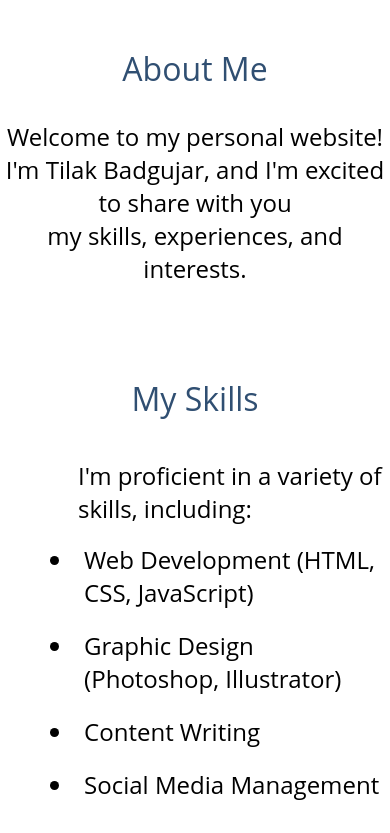
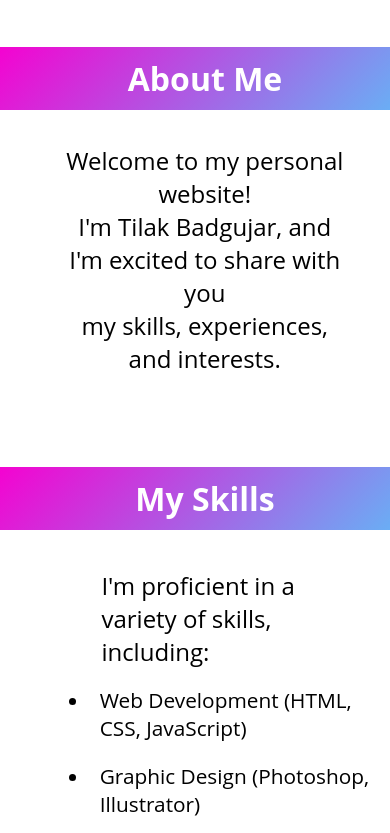
Before and after one commit to Webtilak/my-resume-, a plain HTML site: page index.html in a window 390 px wide. Shown: the part 791-1624 px from the top of the page. Drawn offline with Linux system fonts and the light colour scheme.

Commit message:
Add files via upload

```diff
--- a/style.css
+++ b/style.css
@@ -17,7 +17,6 @@ body {
     flex-direction: column;
     justify-content: center;
 }
-
 .title > h1 {
     color: white;
     font-family: 'Montserrat', sans-serif;
@@ -151,10 +150,12 @@ hr {
     font-size: 1.5rem;
     padding-top: 2%;
     padding-left: 38%;
+    margin: auto ;
 }
 
 li{
     padding: 10px;
+    margin: auto;
 }
 
 .thank {
@@ -231,7 +232,7 @@ li{
 @media (max-width: 600px){
     .title > h1 {
         font-size: 2rem;
-        animation: left-in 2s linear;
+        animation: left-in 1.5s linear;
     }
 
     @keyframes left-in {
@@ -245,7 +246,7 @@ li{
 
     .title > p {
         font-size: 1.5rem;
-        animation: right-in 2s linear;
+        animation: right-in 1.5s linear;
     }
 
     @keyframes right-in {
@@ -257,12 +258,33 @@ li{
         }
     }
 
+    .about > .first > h2,
+    .about > .second > h2,
+    .about > .third > h2,
+    .about > .fourth > h2,
+    .about > .fifth > h2 {
+        background: linear-gradient(135deg, #f403d1, #64b5f6);
+        color: white;
+        padding: 10px;
+        font-weight: bold;
+        width: 100%;
+    }
+
+
+    .about > .first > p{
+        font-size: 1.5rem;
+        padding-right: 10%;
+        padding-left: 15%;
+        padding-top: 1%;
+        text-align: center ;
+    }
 
     .about > .second > p,
     .about > .third > p,
     .about > .fourth > p{
         font-size: 1.5rem;
-        padding-left: 20%;
+        padding-right: 10%;
+        padding-left: 26%;
         padding-top: 10%;
     }
 
@@ -274,11 +296,16 @@ li{
     .about > .second > ul,
     .about > .third > ul,
     .about > .fourth > ul {
-        padding-left: 19%;
+        padding-left: 23%;
+        font-size: 1.3rem;
     }
 
     .footer > ul {
         padding-top: 60px;
     }
 
+    .footer > ul > li > a{
+        font-size: 0.9rem;
+    }
+
 }
```
